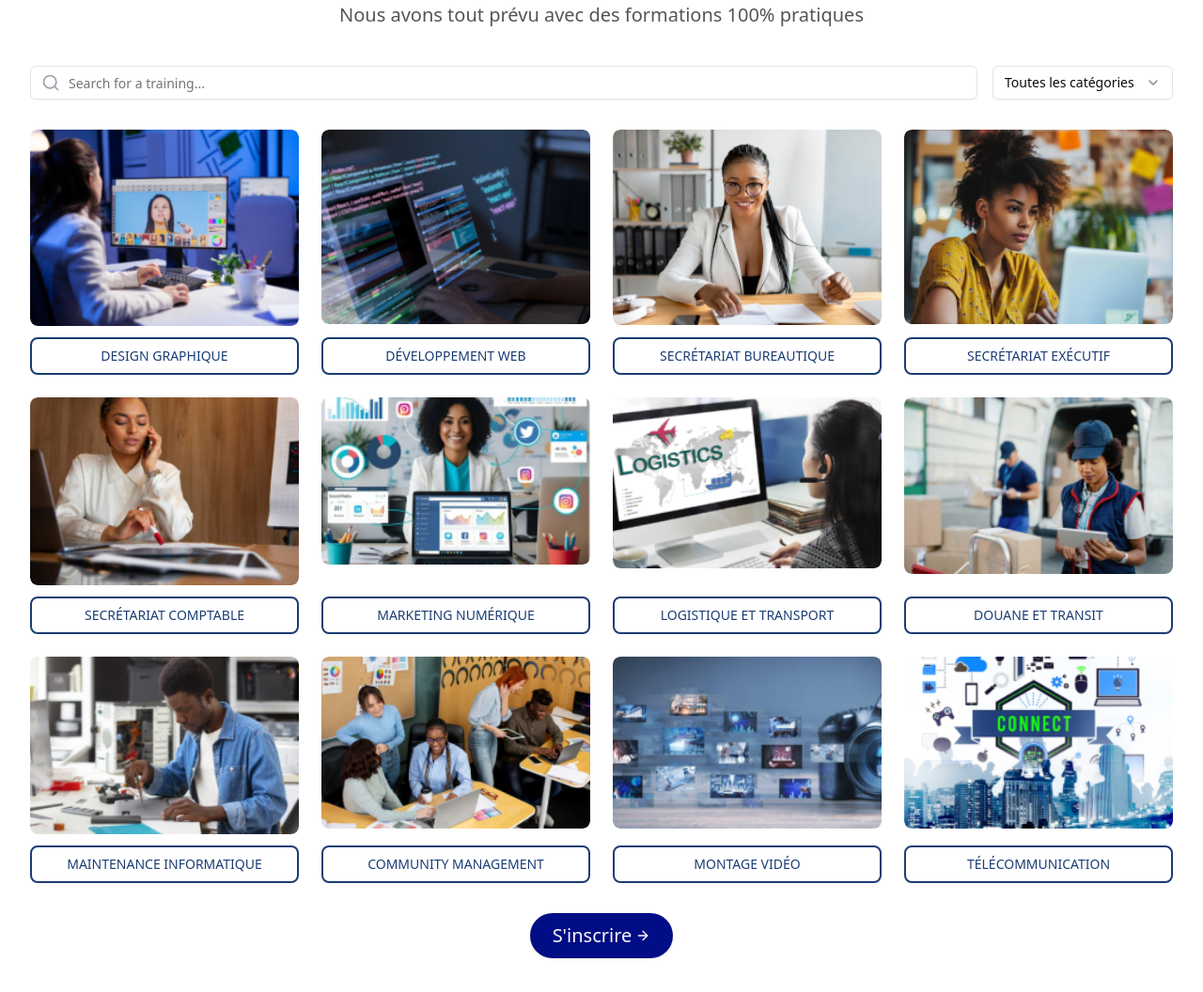
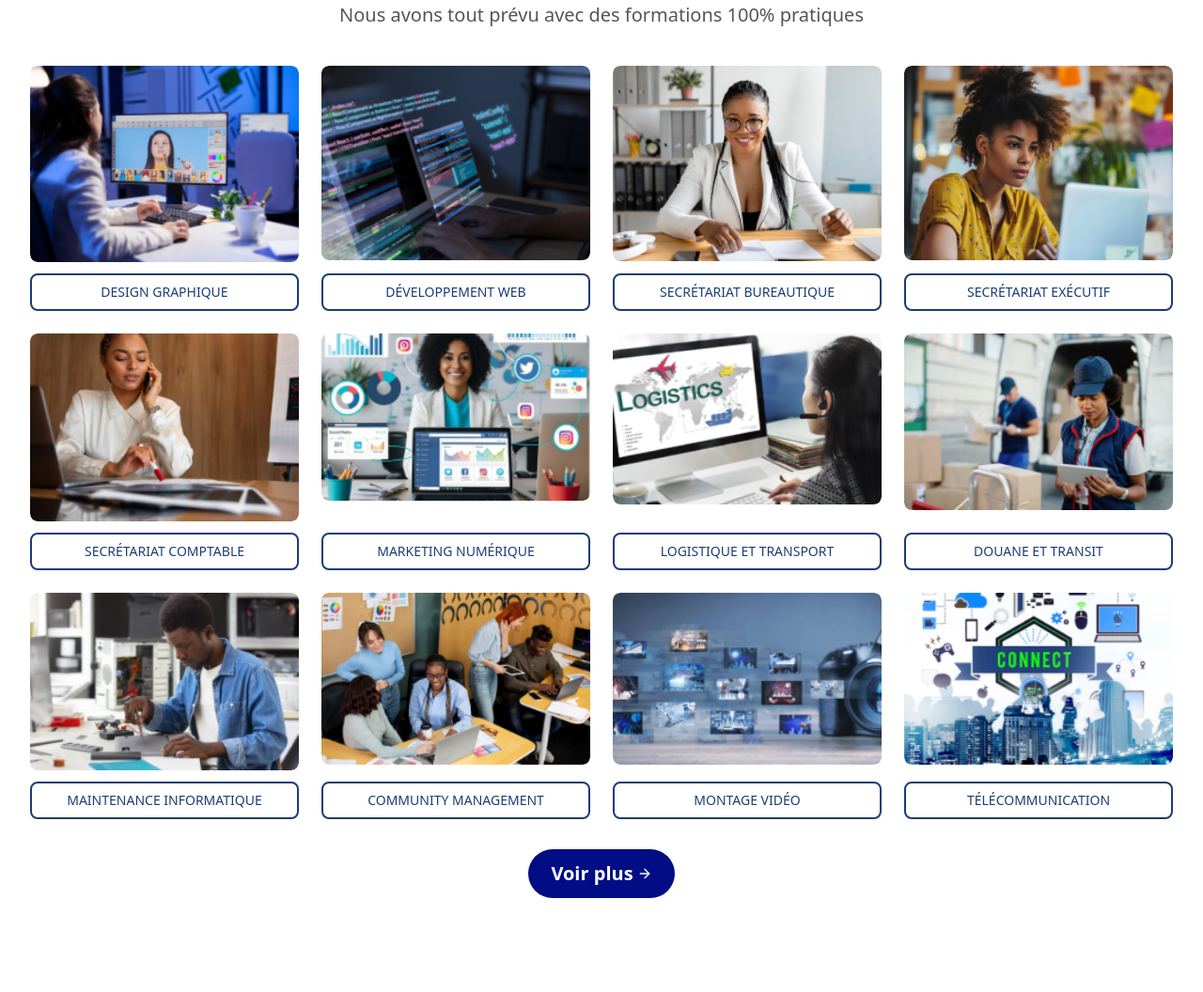
Before and after one commit to Hilary29/_flex, a Next.js app: page /AboutPage in a window 1280 px wide. Shown: the part 770-1826 px from the top of the page at 94% size. Built offline with nearby package versions, Linux system fonts and the light colour scheme.

Commit message:
Add "See more" text in English and French; update Trainings component to use Link for navigation

```diff
--- a/messages/en.json
+++ b/messages/en.json
@@ -8,6 +8,7 @@
     "Shop": "Shop",
     "Blog": "Blog",
     "Register": "Register",
+    "See_more": "See more",
     "Trainings": "Trainings",
     "Courses": "Courses",
     "Professional_training": "Professional training",
--- a/messages/fr.json
+++ b/messages/fr.json
@@ -8,6 +8,7 @@
     "Shop": "Boutique",
     "Blog": "Blog",
     "Register": "S'inscrire",
+    "See_more": "Voir plus",
     "Trainings": "Formations",
     "Courses": "Cours",
     "Professional_training": "Formation professionnelle",
--- a/src/app/[locale]/home/components/Trainings.tsx
+++ b/src/app/[locale]/home/components/Trainings.tsx
@@ -14,6 +14,7 @@ import {
   SelectValue,
 } from "@/components/ui/select";
 import { useTranslations } from "next-intl";
+import { Link } from "@/i18n/routing";
 
 type TrainingType = {
   id: string;
@@ -186,7 +187,7 @@ export default function Trainings() {
         </p>
       </motion.div>
 
-      <div className="flex flex-col sm:flex-row gap-4 mb-8">
+      <div className="hidden flex-col sm:flex-row gap-4 mb-8">
         <div className="relative flex-1">
           <Search className="absolute left-3 top-1/2 transform -translate-y-1/2 text-gray-400 h-5 w-5" />
           <Input
@@ -242,11 +243,11 @@ export default function Trainings() {
         </div>
       )}
       <div className="flex justify-center mt-8">
-        <Button className="bg-[#000D85] hover:bg-[#010a62] px-6 py-6 rounded-full">
-          <span className="flex items-center text-base md:text-xl justify-center gap-1 ">
-            {t("Header.Register")} <ArrowRight className="h-4 w-4" />
+        <Link href="/Trainings" className="bg-[#000D85] hover:bg-[#010a62] px-6 py-3 rounded-full">
+          <span className="flex items-center text-base md:text-xl text-white font-semibold justify-center gap-1 ">
+            {t("Header.See_more")} <ArrowRight className="h-4 w-4" />
           </span>
-        </Button>
+        </Link>
         </div>
     </section>
   );
--- a/src/app/[locale]/home/components/training-card.tsx
+++ b/src/app/[locale]/home/components/training-card.tsx
@@ -2,6 +2,7 @@
 import Image from "next/image"
 import { motion } from "framer-motion"
 import { cn } from "@/lib/utils"
+import { Link } from "@/i18n/routing"
 
 export type TrainingType = {
   id: string
@@ -43,9 +44,9 @@ export default function TrainingCard({ training, index, showDescription = false,
       </div>
 
       <div className="flex w-full gap-2 mt-auto">
-        <button className="text-[#1b3d74] bg-white border-2 border-[#1b3d74] flex-1 py-2 px-3 rounded-lg text-sm font-medium transition-colors hover:bg-[#1b3d74]/5 focus:outline-none focus:ring-2 focus:ring-[#1b3d74]/50">
+        <Link href="/Trainings" className="text-[#1b3d74] text-center bg-white border-2 border-[#1b3d74] flex-1 py-2 px-3 rounded-lg text-sm font-medium transition-colors hover:bg-[#1b3d74]/5 focus:outline-none focus:ring-2 focus:ring-[#1b3d74]/50">
           {training.title}
-        </button>
+        </Link>
 
       </div>
     </motion.div>
```
Also changed, not shown: 1 other file (tests, documents, lock files or other folders).
